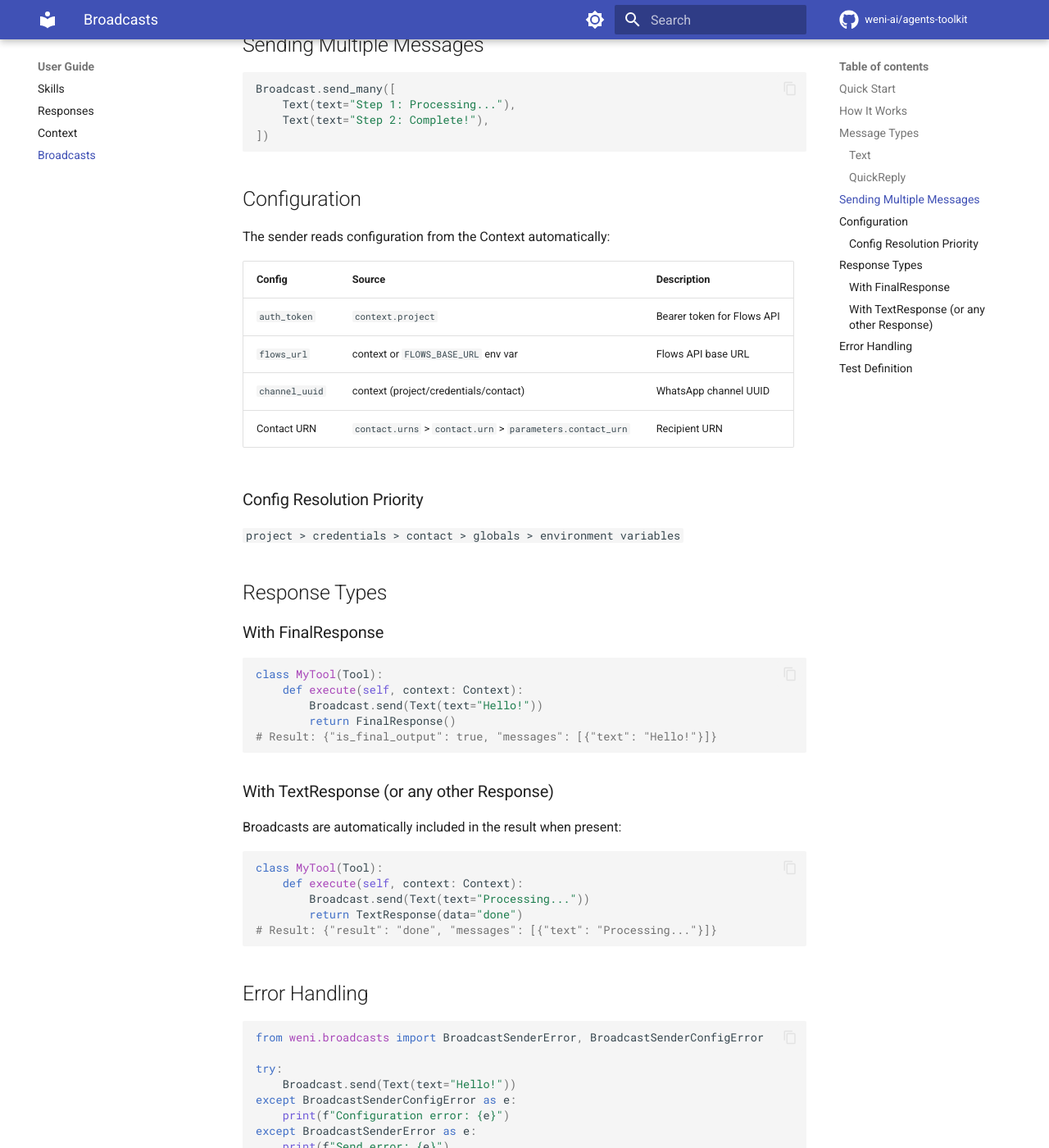
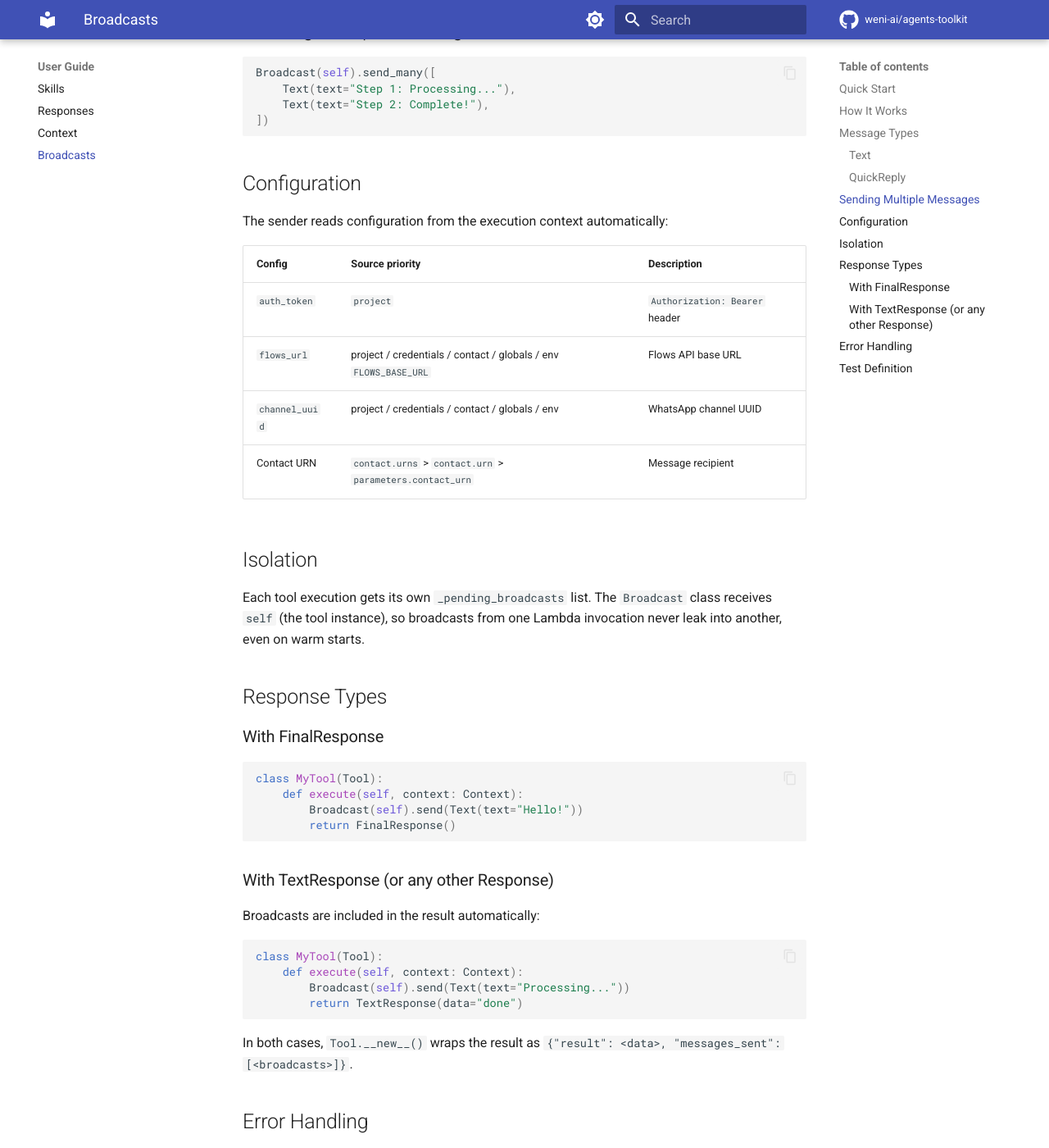
Before and after one commit to weni-ai/agents-toolkit, an MkDocs documentation site: the page built from docs/user-guide/broadcasts.md, in a window 1280 px wide and 1400 px high, scrolled down 1669 px. Shown: the whole window at 82% size. Built offline with MkDocs 1.6.1 and Material for MkDocs 9.7.7, drawn with Linux system fonts in a browser that asks for light colours; comment, search, counter and statistics services are not loaded; some of the changed text lies outside the part shown.

Commit message:
updating docs

````diff
--- a/docs/user-guide/broadcasts.md
+++ b/docs/user-guide/broadcasts.md
@@ -12,32 +12,33 @@ from weni.responses import FinalResponse
 
 class MyTool(Tool):
     def execute(self, context: Context):
-        Broadcast.send(Text(text="Processing your request..."))
-        result = do_work()
+        Broadcast(self).send(Text(text="Processing your request..."))
         return FinalResponse()
 ```
 
-No manual configuration needed. `Tool.__new__()` automatically configures the broadcast sender using the execution context.
+`Broadcast(self)` receives the tool instance, which provides the execution context and broadcast isolation between Lambda invocations.
 
 ## How It Works
 
 ```
-   Tool Lambda                          Flows API                WhatsApp
-   ───────────                          ─────────                ────────
-   Broadcast.send(Text("Hello"))
+   Tool.execute()                        Flows API                WhatsApp
+   ──────────────                        ─────────                ────────
+   Broadcast(self).send(Text("Hello"))
+        │
+        ├── register on tool._pending_broadcasts
         │
         ▼
    BroadcastSender
    POST /api/v2/whatsapp_broadcasts.json ──────► Creates Broadcast
-        │                                              │
-        │                                              ▼
-        │                                        Mailroom/Courier
-        │                                              │
-        ▼                                              ▼
-   return FinalResponse()                     Message delivered
+                                                       │
+                                                       ▼
+                                                 Mailroom/Courier
+                                                       │
+                                                       ▼
+   return FinalResponse()                      Message delivered
 ```
 
-1. `Broadcast.send()` makes an HTTP POST to the Flows WhatsApp Broadcasts API
+1. `Broadcast(self).send()` registers the message on the tool and POSTs to the Flows API
 2. Flows creates the broadcast and queues it via Mailroom
 3. Courier delivers the message to the contact via WhatsApp
 
@@ -48,9 +49,7 @@ No manual configuration needed. `Tool.__new__()` automatically configures the br
 Simple text message.
 
 ```python
-from weni.broadcasts import Text
-
-Broadcast.send(Text(text="Hello! How can I help you?"))
+Broadcast(self).send(Text(text="Hello! How can I help you?"))
 ```
 
 ### QuickReply
@@ -60,7 +59,7 @@ Message with quick reply buttons.
 ```python
 from weni.broadcasts import QuickReply
 
-Broadcast.send(QuickReply(
+Broadcast(self).send(QuickReply(
     text="Do you want to continue?",
     options=["Yes", "No", "Maybe"],
     header="Question",   # optional
@@ -71,7 +70,7 @@ Broadcast.send(QuickReply(
 ## Sending Multiple Messages
 
 ```python
-Broadcast.send_many([
+Broadcast(self).send_many([
     Text(text="Step 1: Processing..."),
     Text(text="Step 2: Complete!"),
 ])
@@ -79,18 +78,18 @@ Broadcast.send_many([
 
 ## Configuration
 
-The sender reads configuration from the Context automatically:
+The sender reads configuration from the execution context automatically:
 
-| Config | Source | Description |
-|--------|--------|-------------|
-| `auth_token` | `context.project` | Bearer token for Flows API |
-| `flows_url` | context or `FLOWS_BASE_URL` env var | Flows API base URL |
-| `channel_uuid` | context (project/credentials/contact) | WhatsApp channel UUID |
-| Contact URN | `contact.urns` > `contact.urn` > `parameters.contact_urn` | Recipient URN |
+| Config | Source priority | Description |
+|--------|----------------|-------------|
+| `auth_token` | `project` | `Authorization: Bearer` header |
+| `flows_url` | project / credentials / contact / globals / env `FLOWS_BASE_URL` | Flows API base URL |
+| `channel_uuid` | project / credentials / contact / globals / env | WhatsApp channel UUID |
+| Contact URN | `contact.urns` > `contact.urn` > `parameters.contact_urn` | Message recipient |
 
-### Config Resolution Priority
+## Isolation
 
-`project > credentials > contact > globals > environment variables`
+Each tool execution gets its own `_pending_broadcasts` list. The `Broadcast` class receives `self` (the tool instance), so broadcasts from one Lambda invocation never leak into another, even on warm starts.
 
 ## Response Types
 
@@ -99,22 +98,22 @@ The sender reads configuration from the Context automatically:
 ```python
 class MyTool(Tool):
     def execute(self, context: Context):
-        Broadcast.send(Text(text="Hello!"))
+        Broadcast(self).send(Text(text="Hello!"))
         return FinalResponse()
-# Result: {"is_final_output": true, "messages": [{"text": "Hello!"}]}
 ```
 
 ### With TextResponse (or any other Response)
 
-Broadcasts are automatically included in the result when present:
+Broadcasts are included in the result automatically:
 
 ```python
 class MyTool(Tool):
     def execute(self, context: Context):
-        Broadcast.send(Text(text="Processing..."))
+        Broadcast(self).send(Text(text="Processing..."))
         return TextResponse(data="done")
-# Result: {"result": "done", "messages": [{"text": "Processing..."}]}
 ```
+
+In both cases, `Tool.__new__()` wraps the result as `{"result": <data>, "messages_sent": [<broadcasts>]}`.
 
 ## Error Handling
 
@@ -122,14 +121,12 @@ class MyTool(Tool):
 from weni.broadcasts import BroadcastSenderError, BroadcastSenderConfigError
 
 try:
-    Broadcast.send(Text(text="Hello!"))
+    Broadcast(self).send(Text(text="Hello!"))
 except BroadcastSenderConfigError as e:
     print(f"Configuration error: {e}")
 except BroadcastSenderError as e:
     print(f"Send error: {e}")
 ```
-
-If the sender is not configured (e.g., missing credentials), `Broadcast.send()` silently registers the message without sending. The tool continues to work normally.
 
 ## Test Definition
 
````
Also changed, not shown: other parts of docs/user-guide/broadcasts.md (+1 -1 lines).
